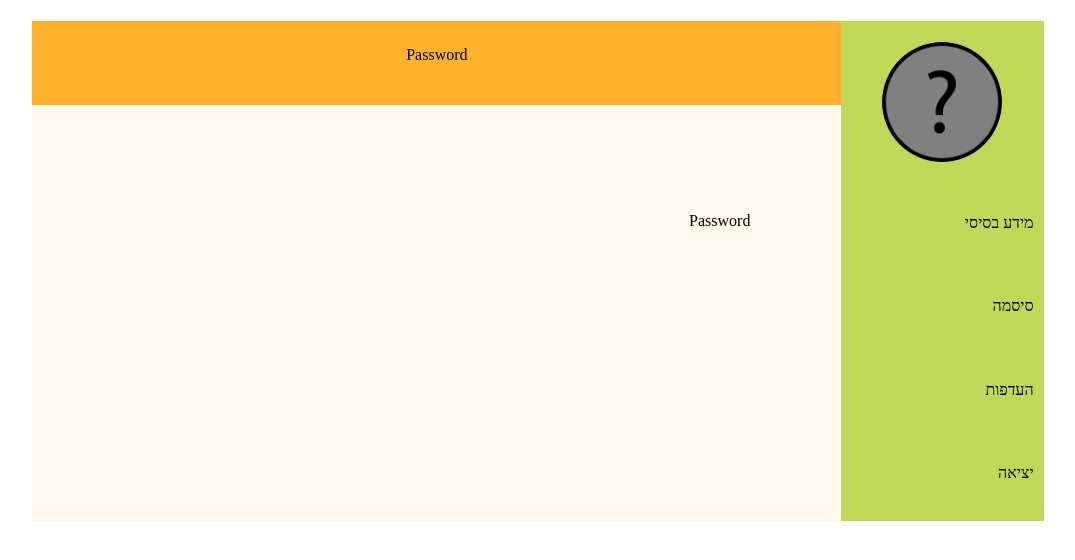
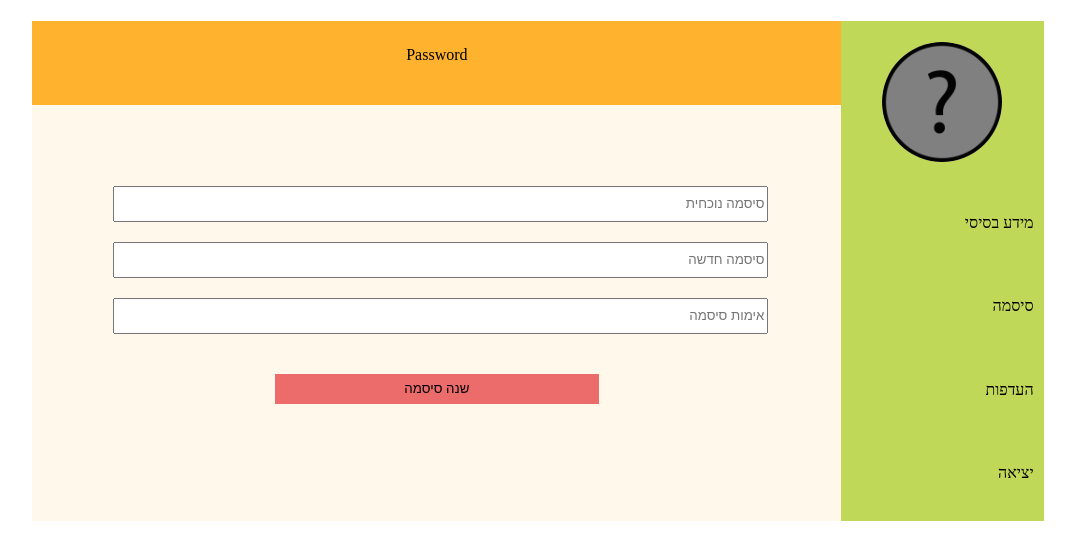
Before and after one commit to sangarite/onetimejob-front, a React (Create React App) app: page / in a window 1280 px wide. Both pictures are taken after a click on the element "סיסמה". Shown: the top 560 px of the page, without its empty margins (102-1177 px from the left). Built offline with nearby package versions, Linux system fonts and the light colour scheme.

Commit message:
setting password settings

```diff
--- a/src/components/UserSettings/SubComponents/Password.js
+++ b/src/components/UserSettings/SubComponents/Password.js
@@ -1,9 +1,41 @@
 import React from 'react';
 
 class Password extends React.Component {
+
+	onButtonSubmit = (event) => {
+		//confirm the old Password
+		//confirm the new password
+	}
+
 	render() {
 		return (
-			<p>Password</p>
+			<div>
+				<input
+					type="text"
+					id="oldPassword"
+					placeholder="סיסמה נוכחית"
+					onChange={this.onInputChange}
+				/><br/>
+				<input
+					type="text"
+					id="newPassword"
+					placeholder="סיסמה חדשה"
+					onChange={this.onInputChange}
+				/><br/>
+				<input
+					type="text"
+					id="confirmPassword"
+					placeholder="אימות סיסמה"
+					onChange={this.onInputChange}
+				/><br/>
+				<input
+					type="submit"
+					id="saveChanges"
+					name="changePasswor"
+					value="שנה סיסמה"
+					onClick={this.onButtonSubmit}
+				/>
+			</div>
 		);
 	}
 }
```
